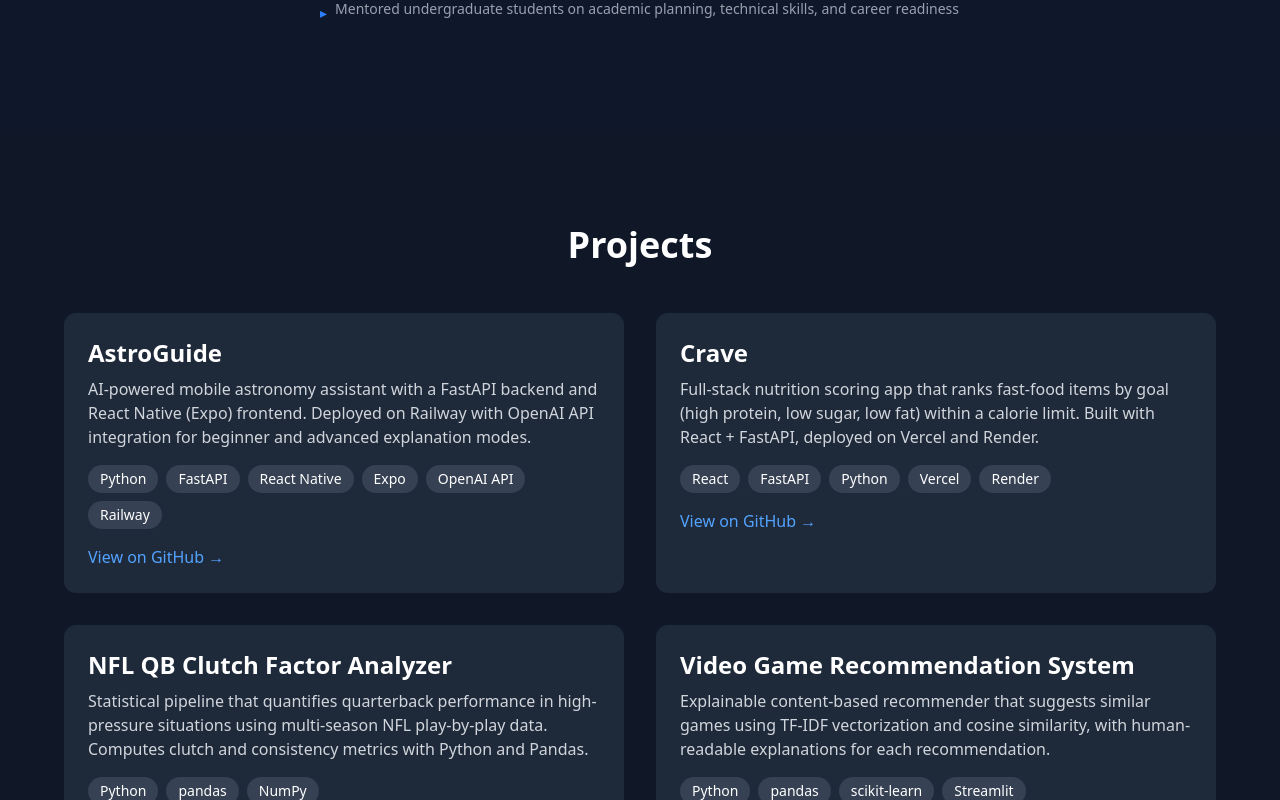
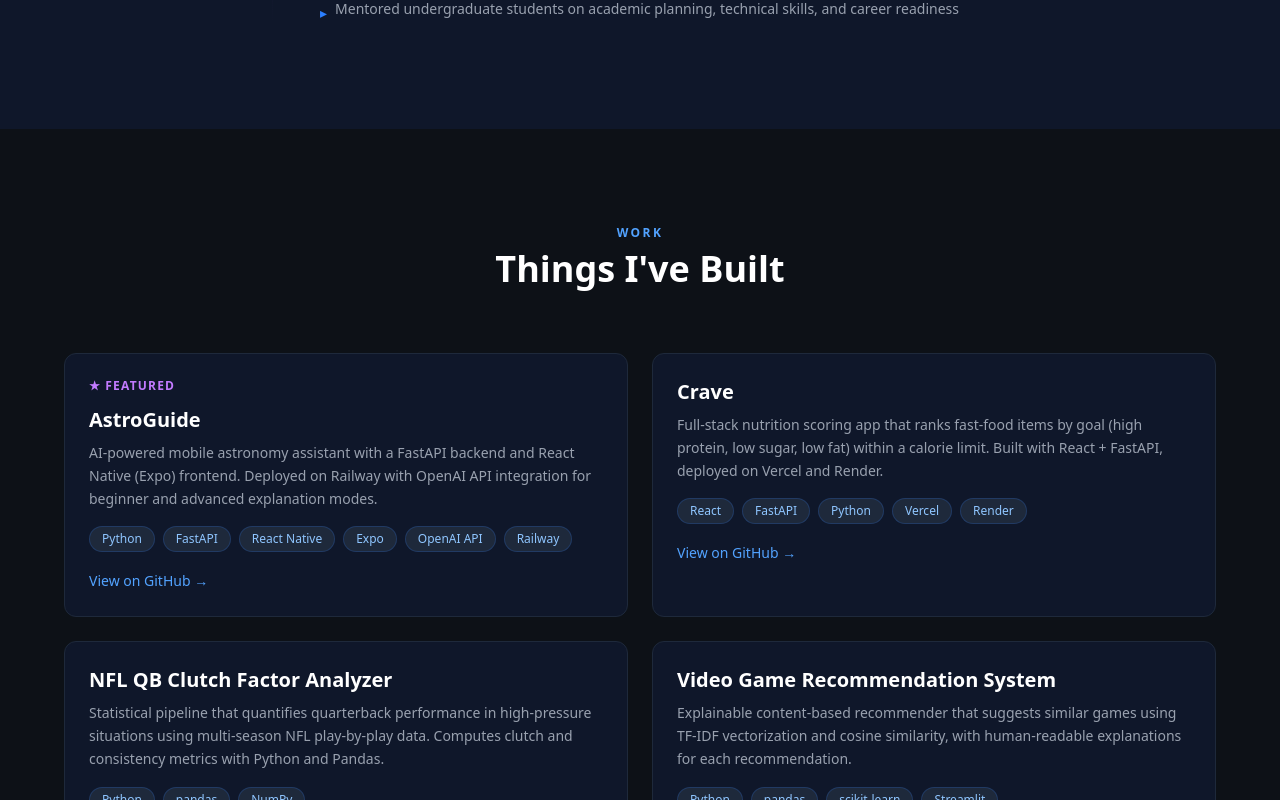
Before and after one commit to roshet/rohan-portfolio, a React (Vite) app: page / in a window 1280 px wide. Shown: the part 2160-2960 px from the top of the page. Built offline with nearby package versions, Linux system fonts and the light colour scheme.

Commit message:
feat: rewrite Projects with 3D tilt hover and updated data

```diff
--- a/src/components/Projects.jsx
+++ b/src/components/Projects.jsx
@@ -1,45 +1,90 @@
+import { useRef } from "react";
+import { motion, useMotionValue, useTransform, useSpring } from "framer-motion";
 import { projects } from "../data/projects";
 
-export default function Projects() {
+function ProjectCard({ project, index }) {
+  const ref = useRef(null);
+  const x = useMotionValue(0);
+  const y = useMotionValue(0);
+  const rotateX = useSpring(useTransform(y, [-0.5, 0.5], [8, -8]), { stiffness: 300, damping: 30 });
+  const rotateY = useSpring(useTransform(x, [-0.5, 0.5], [-8, 8]), { stiffness: 300, damping: 30 });
+
+  const handleMouseMove = (e) => {
+    const rect = ref.current.getBoundingClientRect();
+    x.set((e.clientX - rect.left) / rect.width - 0.5);
+    y.set((e.clientY - rect.top) / rect.height - 0.5);
+  };
+
+  const handleMouseLeave = () => {
+    x.set(0);
+    y.set(0);
+  };
+
   return (
-    <section className="py-24 px-6 bg-gray-900">
-      <h2 className="text-4xl font-bold text-center mb-12">Projects</h2>
-
-      <div className="max-w-6xl mx-auto grid gap-8 md:grid-cols-2">
-        {projects.map((project, index) => (
-          <div
-            key={index}
-            className="bg-gray-800 p-6 rounded-xl hover:scale-[1.02] transition"
+    <motion.div
+      ref={ref}
+      initial={{ opacity: 0, y: 30 }}
+      whileInView={{ opacity: 1, y: 0 }}
+      viewport={{ once: true }}
+      transition={{ duration: 0.5, delay: index * 0.1 }}
+      onMouseMove={handleMouseMove}
+      onMouseLeave={handleMouseLeave}
+      style={{ rotateX, rotateY, transformStyle: "preserve-3d" }}
+      className="bg-[#0f172a] border border-[#1e293b] rounded-xl p-6 cursor-default hover:border-blue-500/30 transition-colors duration-300"
     >
-            <h3 className="text-2xl font-semibold mb-2">
-              {project.title}
-            </h3>
-
-            <p className="text-gray-300 mb-4">
-              {project.description}
-            </p>
-
+      {project.featured && (
+        <p className="text-xs font-semibold text-purple-400 tracking-widest uppercase mb-3">★ Featured</p>
+      )}
+      <h3 className="text-xl font-bold text-white mb-2">{project.title}</h3>
+      <p className="text-gray-400 text-sm leading-relaxed mb-4">{project.description}</p>
       <div className="flex flex-wrap gap-2 mb-4">
-              {project.tech.map((tech, i) => (
+        {project.tech.map((t) => (
           <span
-                  key={i}
-                  className="text-sm bg-gray-700 px-3 py-1 rounded-full"
+            key={t}
+            className="text-xs bg-[#1e293b] border border-blue-500/20 text-blue-300 px-3 py-1 rounded-full"
           >
-                  {tech}
+            {t}
           </span>
         ))}
       </div>
-
       <a
         href={project.github}
         target="_blank"
         rel="noopener noreferrer"
-              className="text-blue-400 hover:underline"
+        className="text-sm text-blue-400 hover:text-blue-300 transition"
       >
         View on GitHub →
       </a>
+    </motion.div>
+  );
+}
+
+export default function Projects() {
+  return (
+    <section id="projects" className="py-24 px-6 bg-[#0d1117]">
+      <div className="max-w-6xl mx-auto">
+        <motion.p
+          initial={{ opacity: 0 }}
+          whileInView={{ opacity: 1 }}
+          viewport={{ once: true }}
+          className="text-blue-400 text-xs font-semibold tracking-[0.2em] uppercase mb-2 text-center"
+        >
+          Work
+        </motion.p>
+        <motion.h2
+          initial={{ opacity: 0, y: 20 }}
+          whileInView={{ opacity: 1, y: 0 }}
+          viewport={{ once: true }}
+          transition={{ duration: 0.5 }}
+          className="text-4xl font-black text-white text-center mb-16"
+        >
+          Things I've Built
+        </motion.h2>
+        <div className="grid md:grid-cols-2 gap-6">
+          {projects.map((project, i) => (
+            <ProjectCard key={project.title} project={project} index={i} />
+          ))}
         </div>
-        ))}
       </div>
     </section>
   );
```
Lines whose indentation alone changed are shown as unchanged.
